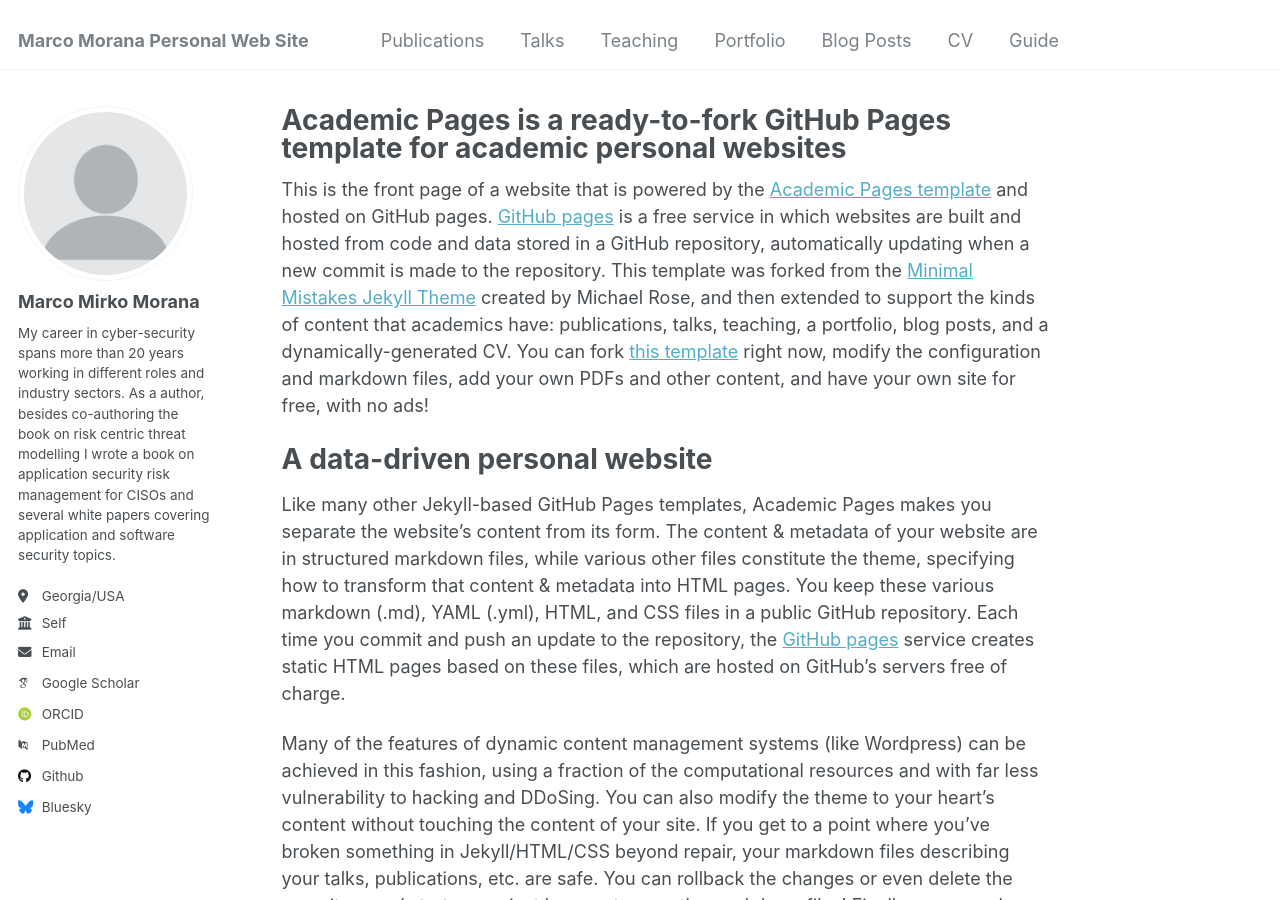
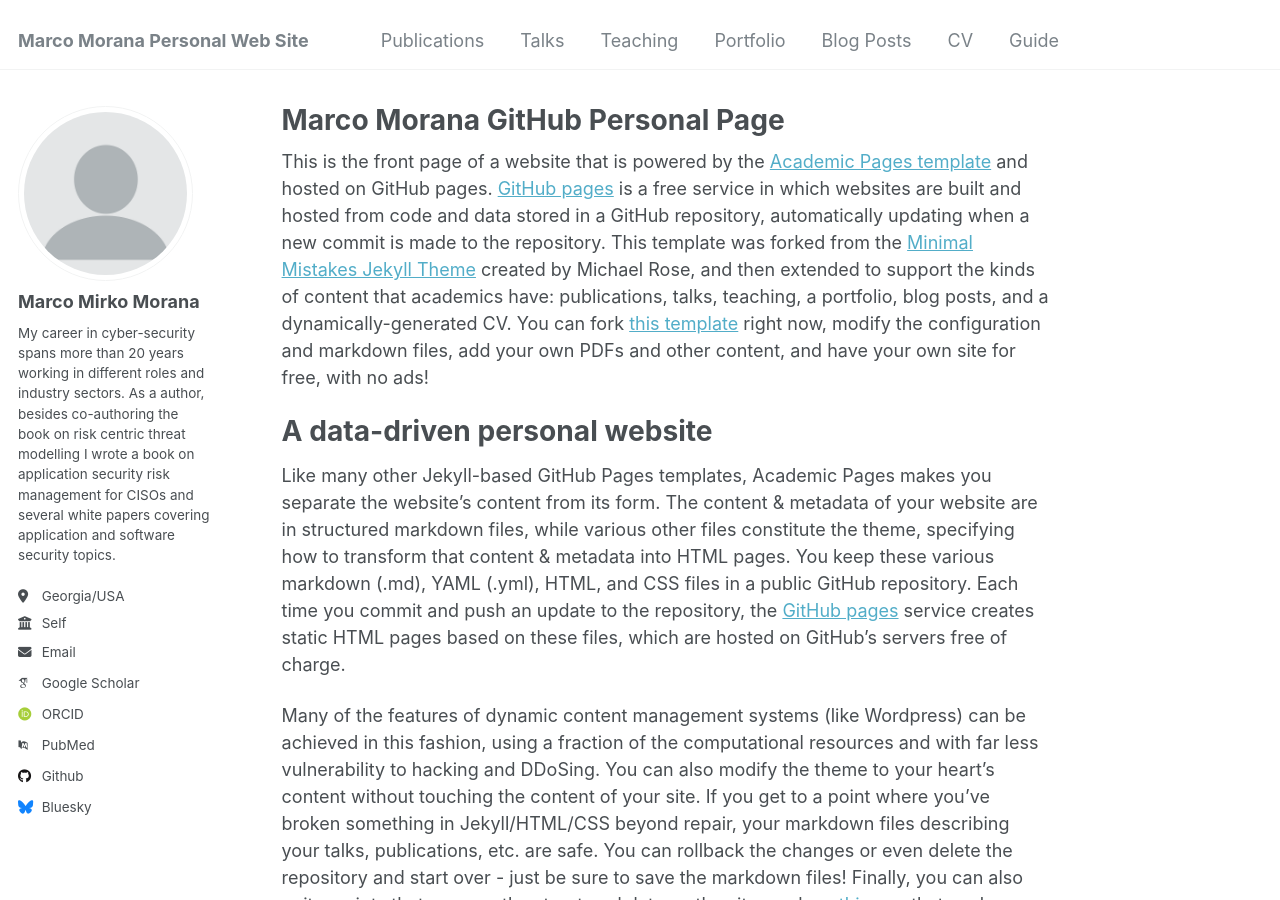
Before and after one commit to mmorana1/marcom, a Jekyll site: the page built from _pages/about.md, in a window 1280 px wide and 900 px high. Built offline with Jekyll 4.4.1, drawn with Linux system fonts in a browser that asks for light colours; some web fonts are replaced.

Commit message:
Update about.md

```diff
--- a/_pages/about.md
+++ b/_pages/about.md
@@ -1,6 +1,6 @@
 ---
 permalink: /
-title: "Academic Pages is a ready-to-fork GitHub Pages template for academic personal websites"
+title: "Marco Morana GitHub Personal Page"
 author_profile: true
 redirect_from:
   - /about/
```
